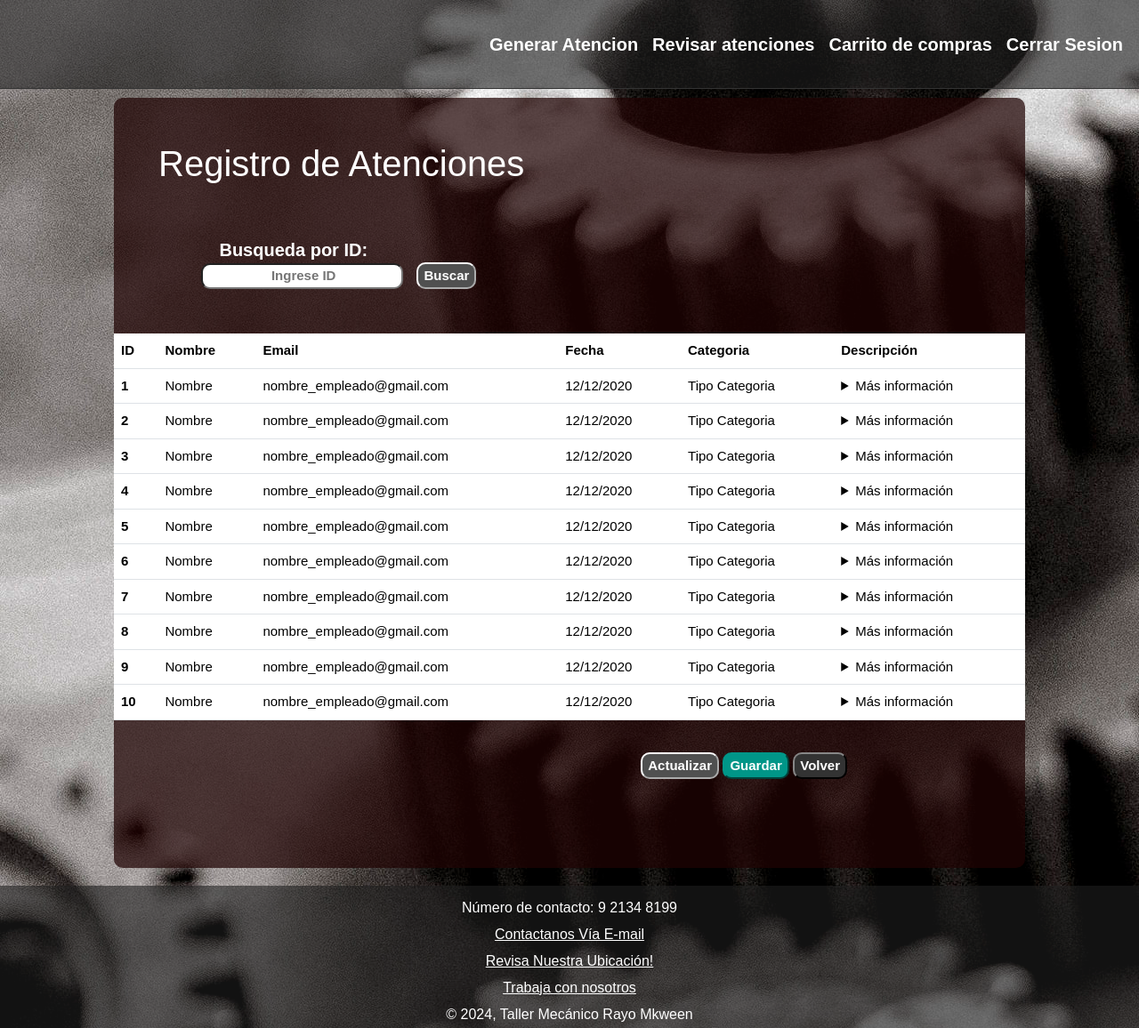
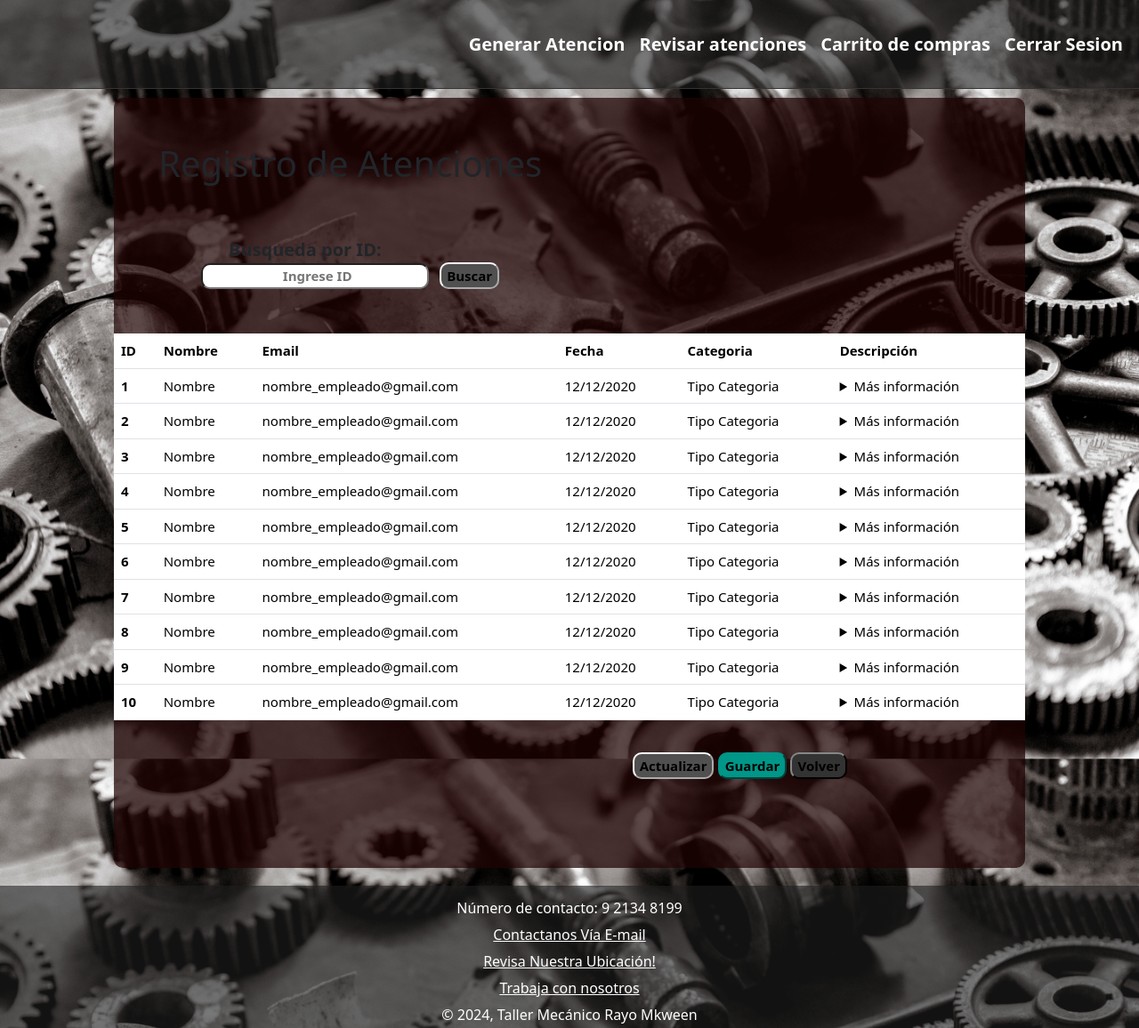
Before and after one commit to jenaroperoconj/RAYO-MKWEEN, a Django app: page /revatenciones/ in a window 1280 px wide. Shown: the whole page at 89% size. Run offline with Django 5.2, Linux system fonts and the light colour scheme; some libraries are stand-ins or nearby versions.

Commit message:
rev atenciones

```diff
--- a/app/static/app/css/base/styles.css
+++ b/app/static/app/css/base/styles.css
@@ -1,3 +1,9 @@
+body{
+    font-family: sans-serif;
+    padding: 0;
+    margin: 0;
+    color: #fff;
+}
 nav{
     position: fixed;
     top: 0;
@@ -8,7 +14,7 @@ nav{
     box-sizing: border-box;
     background: rgba(31, 31, 31, 0.6);
     border-bottom: 1px solid #333;
-    z-index: 1000; /*Para asegurar que se ponga en la parte superior*/
+    z-index: 1000;
 }
 
 nav .logo{
--- a/app/static/app/css/main/styles.css
+++ b/app/static/app/css/main/styles.css
@@ -1,10 +1,6 @@
 body{
-    color: #fff;
     background: url('../../images/main-background.jpg') no-repeat center center fixed;
     overflow-x: hidden;
-    padding: 0;
-    margin: 0;
-    font-family: sans-serif;
     background-size: cover;
     background-position: center;
     width: 100%;
--- a/app/static/app/css/rev-atenciones/styles.css
+++ b/app/static/app/css/rev-atenciones/styles.css
@@ -1,8 +1,9 @@
 body{
-    padding: 0;
-    margin: 0;
-    font-family: sans-serif;
-    background: url('../../images/tools.jpg');
+    background: url('../../images/tools.jpg') no-repeat center center fixed;
+    background-size: cover;
+    background-position: center;
+    width: 100%;
+    height: 100vh;
 }
 /*Revisiones Atenciones*/
 .bloque{
@@ -18,7 +19,6 @@ body{
     width: auto;
     height: 30px;
     border-radius: 10px;
-    color: #fff;
     background-color: #505050;
     border-color: #fff;
     font-size: 15px;
@@ -44,7 +44,6 @@ body{
 }
 
 .atencion{
-    color: #fff;
     background-color: rgb(33 3 3 / 72%);
     min-width: 430px;
     width: 80%;
```
Also changed, not shown: app/static/app/css/atenciones/styles.css (+6 -3 lines), app/static/app/css/carrito/styles.css (+5 -6 lines), app/static/app/css/formulario/styles.css (+7 -8 lines), db.sqlite3.
